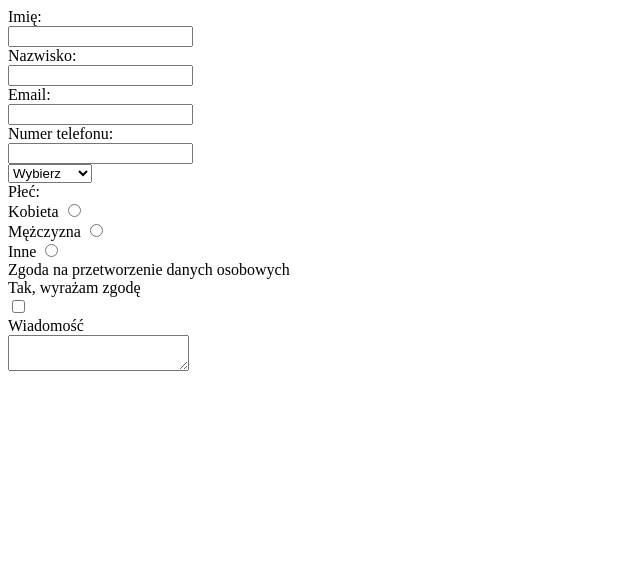
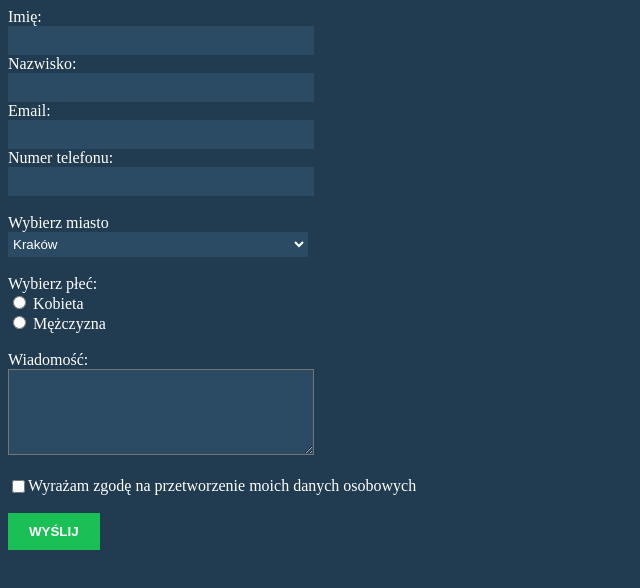
Before and after one commit to joannakowal10/joannakowal10.github.io, a plain HTML site: page formlularz-html5/index.html in a window 1280 px wide. Shown: the whole page, without its empty margins (0-640 px from the left). Drawn offline with Linux system fonts and the light colour scheme.

Commit message:
ustawienie responsywnosci

```diff
--- /dev/null
+++ b/formlularz-html5/css/style.css
@@ -0,0 +1,45 @@
+html {
+    background-color: #213b50;
+    color: white;
+}
+
+input[type="text"], option[value="krakow"], option[value="warszawa"], option[value="gdansk"], select {
+    background-color: #2b4a64;
+    width: 300px;
+    color: #fff;
+    border: 1px solid #2b4a64;
+    height: 25px;
+}
+
+forml label {
+    display: block;
+}
+textarea[name="wiadomosc"] {
+    background-color: #2b4a64;
+    width: 300px;
+    height: 80px;
+
+}
+
+form select:focus, textarea:focus, input:focus {
+    background-color: #4e708c;
+    border: 1px solid #fff;
+}
+form input[type="checkbox"] {
+    float: left;
+}
+form input[type="submit"] {
+    background-color: #1ac056;
+    color: #fff;
+    border: 1px solid #1ac056;
+    text-transform: uppercase;
+    padding: 10px 20px;
+    font-weight: bold;
+    cursor: pointer;
+}
+
+form input[type="submit"]:hover {
+    background-color: forestgreen;
+    color: #1ac056;
+    border: 0px;
+}
--- a/formlularz-html5/index.html
+++ b/formlularz-html5/index.html
@@ -4,6 +4,7 @@
 <head>
     <meta charset="UTF-8">
     <title>Formularz</title>
+    <link rel="stylesheet" href="css/style.css">
 </head>
 
 <body>
@@ -16,25 +17,29 @@
         <input type="text" name="email" id="email"><br>
         <label for="numer-telefonu">Numer telefonu:</label><br>
         <input type="text" name="numer-telefonu" id="numer-telefonu"><br>
+        <br>
+        <label for="miasto">Wybierz miasto</label> <br>
         <select name="Wybierz">
-           <option value="value1" selected>Wybierz</option>
-           <option value="krakow">Kraków</option>
+
+           <option value="krakow" selected>Kraków</option>
            <option value="warszawa">Warszawa</option>
            <option value="gdansk">Gdańsk</option>
-        </select> <br>
-        Płeć: <br>
-        <label for="kobieta">Kobieta</label>
-        <input type="radio" name="plec" id="kobieta" value="kobieta"> <br>
+
+        </select> <br><br> Wybierz płeć: <br>
+        <input type="radio" name="plec" id="kobieta" value="kobieta">
+        <label for="kobieta">Kobieta</label> <br>
+        <input type="radio" name="plec" id="mezczyzna" value="mezczyzna">
         <label for="mezczyzna">Mężczyzna</label>
-        <input type="radio" name="plec" id="mezczyzna" value="mezczyzna"> <br>
-        <label for="inne">Inne</label>
-        <input type="radio" name="plec" id="inne" value="inne"> <br>
-        Zgoda na przetworzenie danych osobowych <br>
-        <label for="tak">Tak, wyrażam zgodę</label><br>
+        <br>
+        <br>
+
+        <label for="wiadomosc">Wiadomość:</label><br>
+        <textarea name="wiadomosc" id="wiadomosc" maxlength="700"></textarea><br>
+        <br>
+        <label for="tak">Wyrażam zgodę na przetworzenie moich danych osobowych</label>
         <input type="checkbox" name="tak" value="Tak" id="tak"><br>
-
-        <label for="wiadomosc">Wiadomość</label><br>
-        <textarea name="wiadomosc" id="wiadomosc" maxlength="700"></textarea><br>
+        <br>
+        <input type="submit" value="Wyślij">
 
 
     </form>
--- /dev/null
+++ b/warsztaty/css/style.css
@@ -0,0 +1,35 @@
+* {
+	box-sizing: border-box;
+}
+
+body {
+	font-family: 'Roboto', sans-serif;
+	background-color: #222;
+	color: #eee;
+}
+
+h2 {
+	text-transform: uppercase;
+}
+
+#gallery {
+	width: 1024px;
+	margin: 0 auto;
+	text-align: center;
+}
+
+figure {
+	display: inline-block;
+	width: 338px;
+	margin: 0;
+	margin-bottom: 10px;
+}
+
+figure figcaption {
+	text-align: center;
+}
+
+figure img{
+	width: 100%;
+	border: 2px solid #444;
+}
```
Also changed, not shown: warsztaty/css/responsive.css (added, +33 -0 lines), warsztaty/index.html (added, +44 -0 lines), warsztaty/img/image1.jpg (added), warsztaty/img/image2.jpg (added), warsztaty/img/image3.jpg (added), warsztaty/img/image4.jpg (added), warsztaty/img/image5.jpg (added), warsztaty/img/image6.jpg (added).
